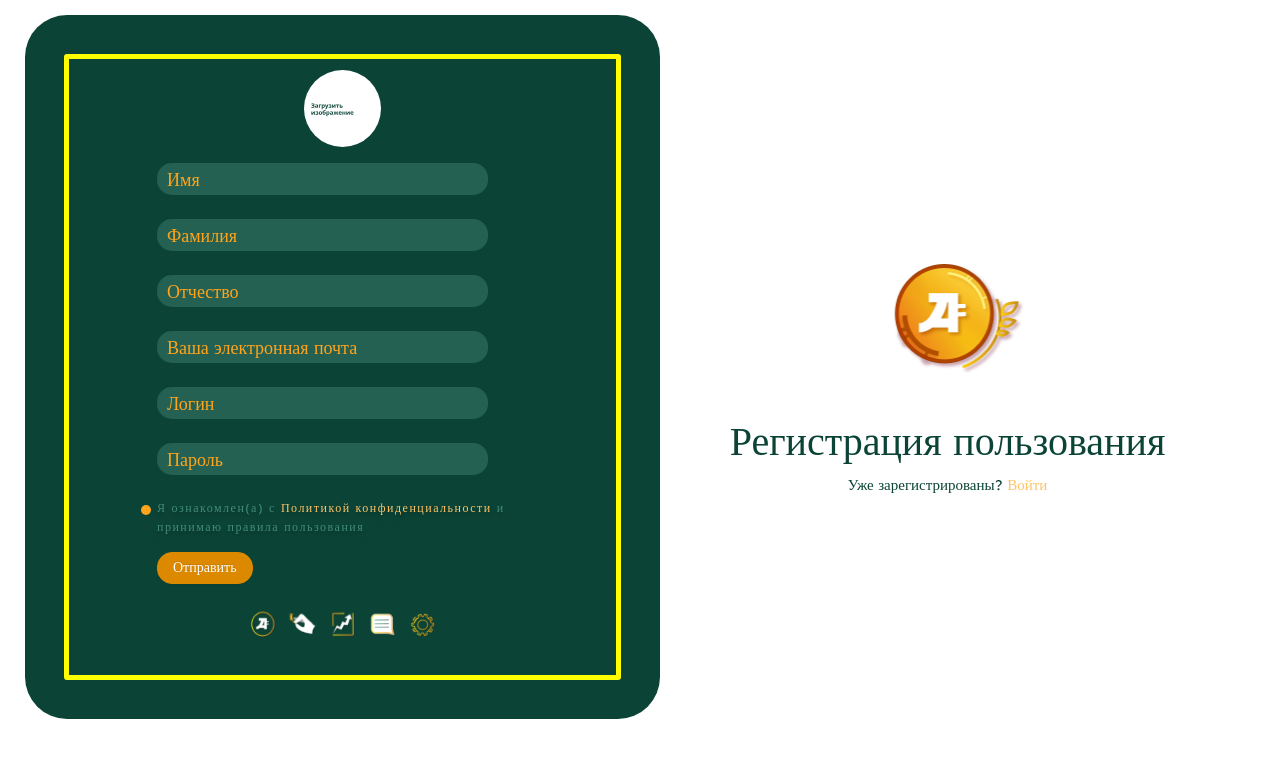
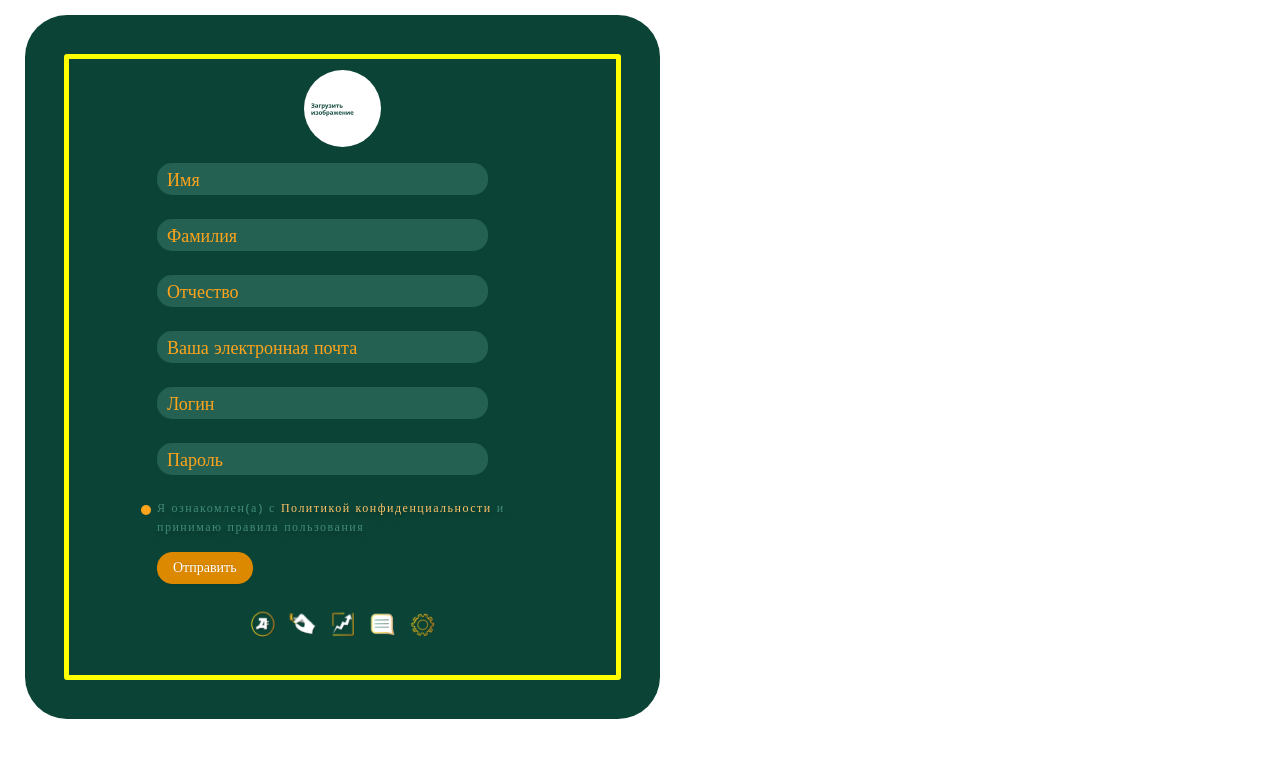
Before and after one commit to vtochenyy/AversysFE, a React (Create React App) app: page /register in a window 1280 px wide. Shown: the top 758 px of the page. Built offline with nearby package versions, Linux system fonts and the light colour scheme; the HTML template or start-up script is replaced by a standard one.

Commit message:
del right block

```diff
--- a/src/pages/register/RegisterPage.js
+++ b/src/pages/register/RegisterPage.js
@@ -53,7 +53,8 @@ const RegisterPage = () => {
           <ImageNavigation />
         </div>
       </div>
-      <div className={style.blockIfAuthorizate}>
+      {/*БЛОК ДЛЯ РЕГИСТРАЦИИ ЕСЛИ ПОЛЬЗОВАТЕЛЬ}
+      {/* <div className={style.blockIfAuthorizate}>
         <img
           src={registerPageImage.aversysLogoWhiteBg}
           alt="logo is not found"
@@ -62,7 +63,7 @@ const RegisterPage = () => {
         <p>
           Уже зарегистрированы? <span>Войти</span>
         </p>
-      </div>
+      </div> */}
       {/* <button
         onClick={() => {
           dispatch(getErrorsList);
--- a/src/pages/register/style.module.scss
+++ b/src/pages/register/style.module.scss
@@ -67,25 +67,26 @@
 .politicBlock span {
   color: #ffc368;
 }
-.blockIfAuthorizate {
-  display: flex;
-  flex-direction: column;
-  text-align: center;
-  align-items: center;
-  margin: 0 auto;
-}
-.blockIfAuthorizate img {
-  width: 267px;
-}
-.blockIfAuthorizate h2 {
-  font-size: 40px;
-  margin: 0;
-  color: #0b4436;
-}
-.blockIfAuthorizate p {
-  font-size: 15px;
-  color: #0b4436;
-}
-.blockIfAuthorizate span {
-  color: #ffc368;
-}
+//СТИЛИ БЛОКА ДЛЯ АВТОРИЗАЦИИ!!!!!!!!!!!!!!!!!!!!!!!!!!!!!!!!!!!!!!!!!!!
+// .blockIfAuthorizate {
+//   display: flex;
+//   flex-direction: column;
+//   text-align: center;
+//   align-items: center;
+//   margin: 0 auto;
+// }
+// .blockIfAuthorizate img {
+//   width: 267px;
+// }
+// .blockIfAuthorizate h2 {
+//   font-size: 40px;
+//   margin: 0;
+//   color: #0b4436;
+// }
+// .blockIfAuthorizate p {
+//   font-size: 15px;
+//   color: #0b4436;
+// }
+// .blockIfAuthorizate span {
+//   color: #ffc368;
+// }
```
